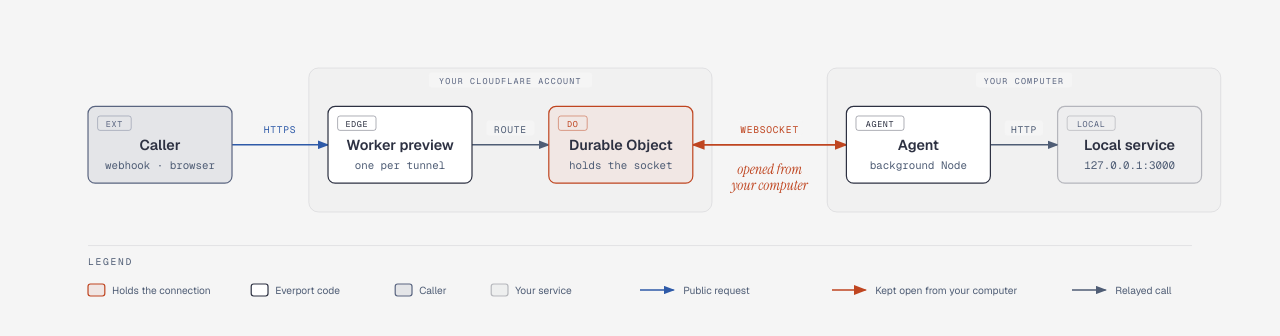
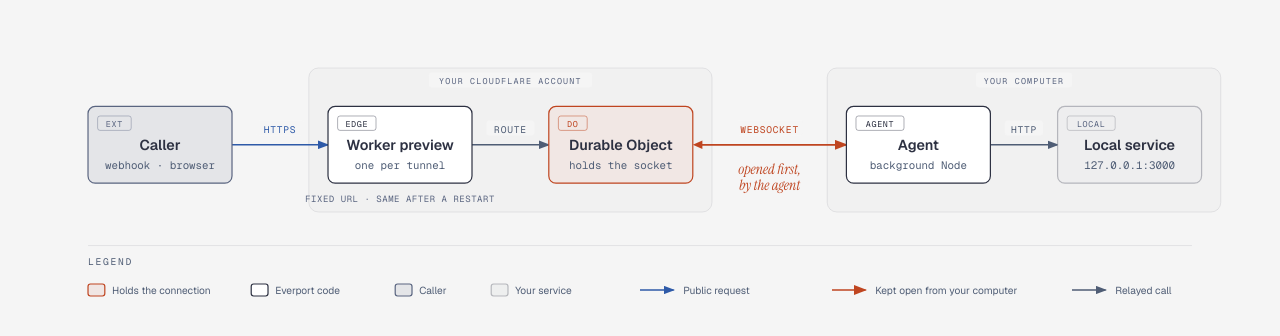
Before and after one commit to ptduy14/everport, a website: page docs/everport-flow.html in a window 1280 px wide. Shown: the part 270-606 px from the top of the page. Drawn offline with nearby package versions, Linux system fonts and the light colour scheme.

Commit message:
docs: show in the diagram that the agent connects first and the URL is fixed
- The WebSocket is labelled "opened first, by the agent" and the
  Cloudflare side notes that the URL stays the same after a restart.
- The left arrowhead of the WebSocket is a drawn shape, so renderers
  that skip start markers still show both directions.
- Add a PNG of the diagram for the Marketplace page, which does not
  show SVG images.

Co-Authored-By: Claude Opus 5.5 <noreply@anthropic.com>

```diff
--- a/docs/everport-flow.html
+++ b/docs/everport-flow.html
@@ -73,7 +73,7 @@
     <div class="diagram-container">
       <svg viewBox="0 0 1000 252" xmlns="http://www.w3.org/2000/svg" role="img" aria-labelledby="everport-flow-title everport-flow-desc">
         <title id="everport-flow-title">Everport request path</title>
-        <desc id="everport-flow-desc">A public request reaches a Worker preview in your Cloudflare account, then a Durable Object, then travels down a WebSocket that the Everport agent opened from your computer, and the agent calls your local service. The response returns the same way.</desc>
+        <desc id="everport-flow-desc">A public request reaches a Worker preview in your Cloudflare account, then a Durable Object, then travels down a WebSocket that the Everport agent opened from your computer, and the agent calls your local service. The response returns the same way. The public address stays the same after a restart.</desc>
         <defs>
           <marker id="arrow" markerWidth="8" markerHeight="6" refX="7" refY="3" orient="auto"><polygon points="0 0, 8 3, 0 6" fill="#4f5d75"/></marker>
           <marker id="arrow-accent" markerWidth="8" markerHeight="6" refX="7" refY="3" orient="auto"><polygon points="0 0, 8 3, 0 6" fill="#bf4520"/></marker>
@@ -94,7 +94,8 @@
         <!-- Arrows first -->
         <line x1="160" y1="104" x2="240" y2="104" stroke="#2e5aa8" stroke-width="1.2" marker-end="url(#arrow-link)"/>
         <line x1="360" y1="104" x2="424" y2="104" stroke="#4f5d75" stroke-width="1.2" marker-end="url(#arrow)"/>
-        <line x1="544" y1="104" x2="672" y2="104" stroke="#bf4520" stroke-width="1.4" marker-start="url(#arrow-accent-both)" marker-end="url(#arrow-accent-both)"/>
+        <line x1="551" y1="104" x2="672" y2="104" stroke="#bf4520" stroke-width="1.4" marker-end="url(#arrow-accent-both)"/>
+        <polygon points="544,104 552,100.4 552,107.6" fill="#bf4520"/>
         <line x1="792" y1="104" x2="848" y2="104" stroke="#4f5d75" stroke-width="1.2" marker-end="url(#arrow)"/>
 
         <!-- Arrow labels -->
@@ -107,8 +108,8 @@
         <rect x="804" y="84" width="32" height="12" rx="2" fill="#f5f5f5"/>
         <text x="820" y="94" fill="#4f5d75" font-size="8" font-family="'Geist Mono', monospace" text-anchor="middle" letter-spacing="0.08em">HTTP</text>
 
-        <text x="608" y="128" fill="#bf4520" font-size="12" font-style="italic" font-family="'Instrument Serif', 'Noto Serif', serif" text-anchor="middle">opened from</text>
-        <text x="608" y="142" fill="#bf4520" font-size="12" font-style="italic" font-family="'Instrument Serif', 'Noto Serif', serif" text-anchor="middle">your computer</text>
+        <text x="608" y="128" fill="#bf4520" font-size="12" font-style="italic" font-family="'Instrument Serif', 'Noto Serif', serif" text-anchor="middle">opened first,</text>
+        <text x="608" y="142" fill="#bf4520" font-size="12" font-style="italic" font-family="'Instrument Serif', 'Noto Serif', serif" text-anchor="middle">by the agent</text>
         <!-- Node: Caller -->
         <rect x="40" y="72" width="120" height="64" rx="6" fill="#f5f5f5"/>
         <rect x="40" y="72" width="120" height="64" rx="6" fill="rgba(79,93,117,0.10)" stroke="#5a6580" stroke-width="1"/>
@@ -123,6 +124,7 @@
         <text x="264" y="89" fill="#2d3142" font-size="7" font-family="'Geist Mono', monospace" text-anchor="middle" letter-spacing="0.08em">EDGE</text>
         <text x="300" y="108" fill="#2d3142" font-size="12" font-weight="600" font-family="'Geist', sans-serif" text-anchor="middle">Worker preview</text>
         <text x="300" y="124" fill="#4f5d75" font-size="9" font-family="'Geist Mono', monospace" text-anchor="middle">one per tunnel</text>
+        <text x="300" y="152" fill="#5a6580" font-size="7.5" font-family="'Geist Mono', monospace" text-anchor="middle" letter-spacing="0.06em">FIXED URL · SAME AFTER A RESTART</text>
         <!-- Node: Durable Object -->
         <rect x="424" y="72" width="120" height="64" rx="6" fill="#f5f5f5"/>
         <rect x="424" y="72" width="120" height="64" rx="6" fill="rgba(191,69,32,0.08)" stroke="#bf4520" stroke-width="1"/>
```
Also changed, not shown: README.md, docs/everport-flow.png (added), docs/everport-flow.svg, packages/cli/README.md, packages/vscode/README.md.
